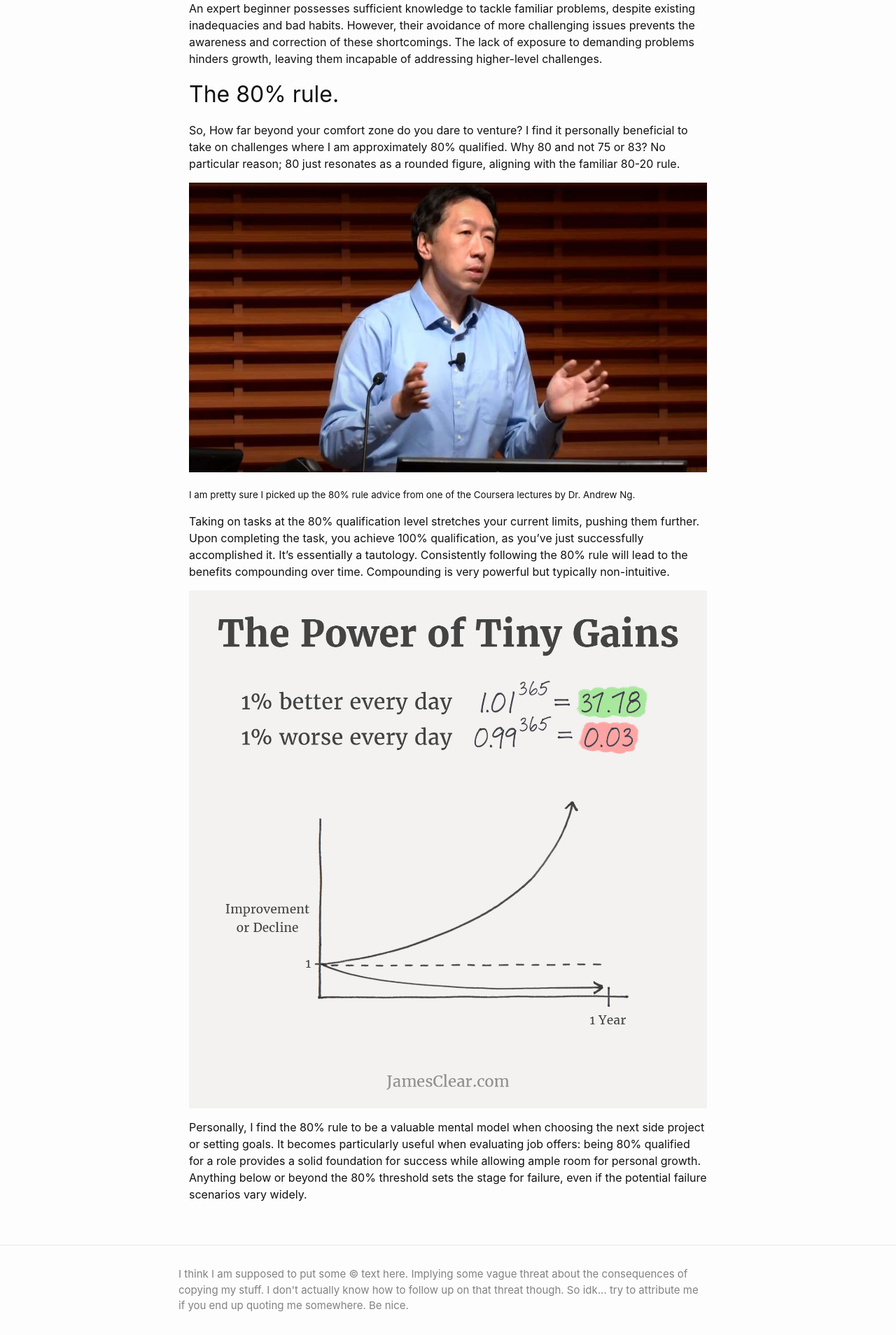
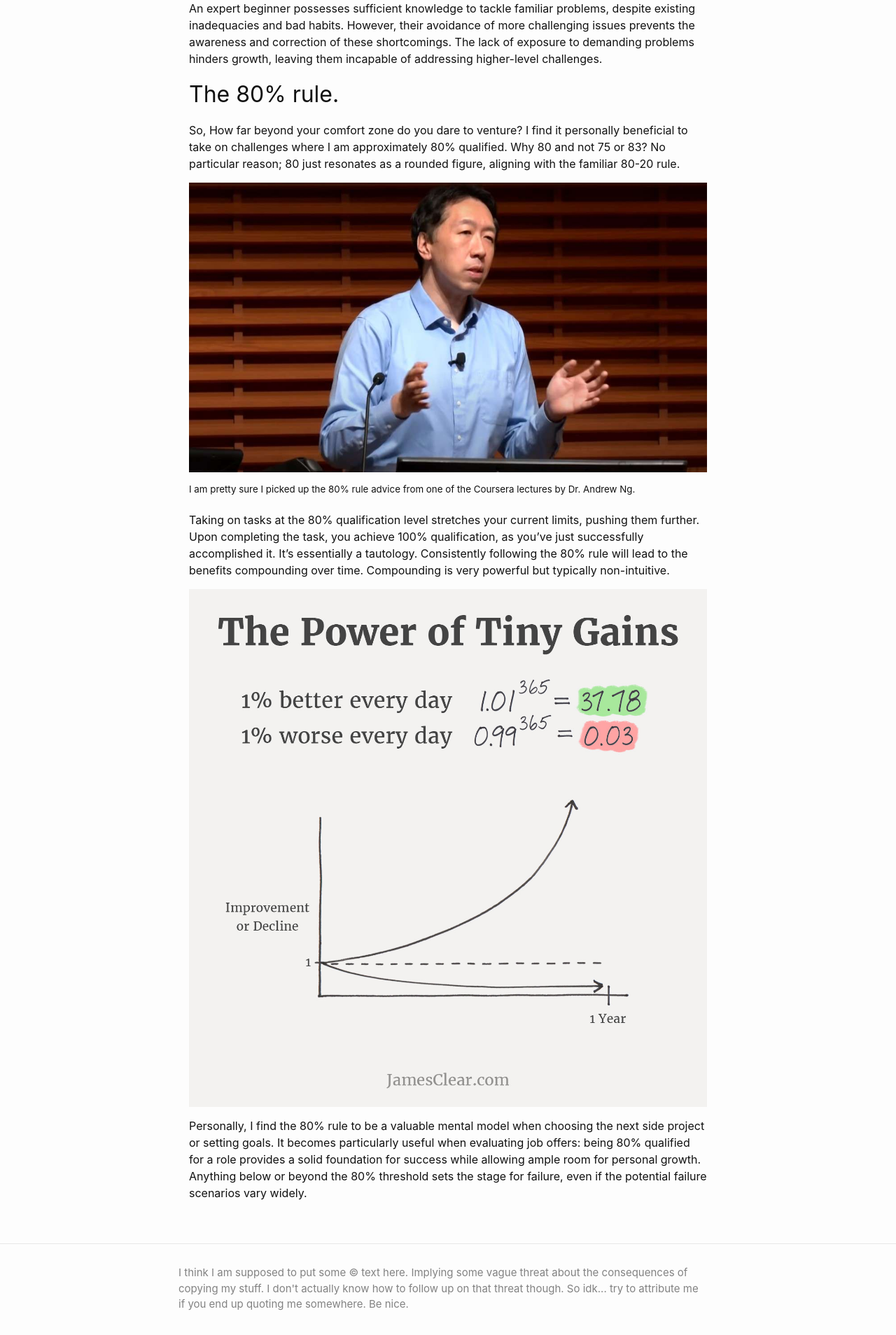
Before and after one commit to ashwnacharya/ashwnacharya.github.io, a Jekyll site: the page built from _posts/2024-01-13-progressive-overloading.markdown, in a window 1280 px wide. Shown: the part 737-2645 px from the top of the page at 70% size. Built offline with Jekyll 4.4.1, drawn with Linux system fonts in a browser that asks for light colours.

Commit message:
Formatting.

```diff
--- a/_posts/2024-01-13-progressive-overloading.markdown
+++ b/_posts/2024-01-13-progressive-overloading.markdown
@@ -27,7 +27,7 @@ So, How far beyond your comfort zone do you dare to venture? I find it personall
 
 ![](/assets/2024-01-13/dr-andrew-ng.jpeg)
 
-<sub>I am pretty sure I picked up the 80% rule advice from one of the Coursera lectures by Dr. Andrew Ng. </sub>
+<sup>I am pretty sure I picked up the 80% rule advice from one of the Coursera lectures by Dr. Andrew Ng. </sup>
 
 Taking on tasks at the 80% qualification level stretches your current limits, pushing them further. Upon completing the task, you achieve 100% qualification, as you've just successfully accomplished it. It's essentially a tautology. Consistently following the 80% rule will lead to the benefits compounding over time. Compounding is very powerful but typically non-intuitive.
 
```
